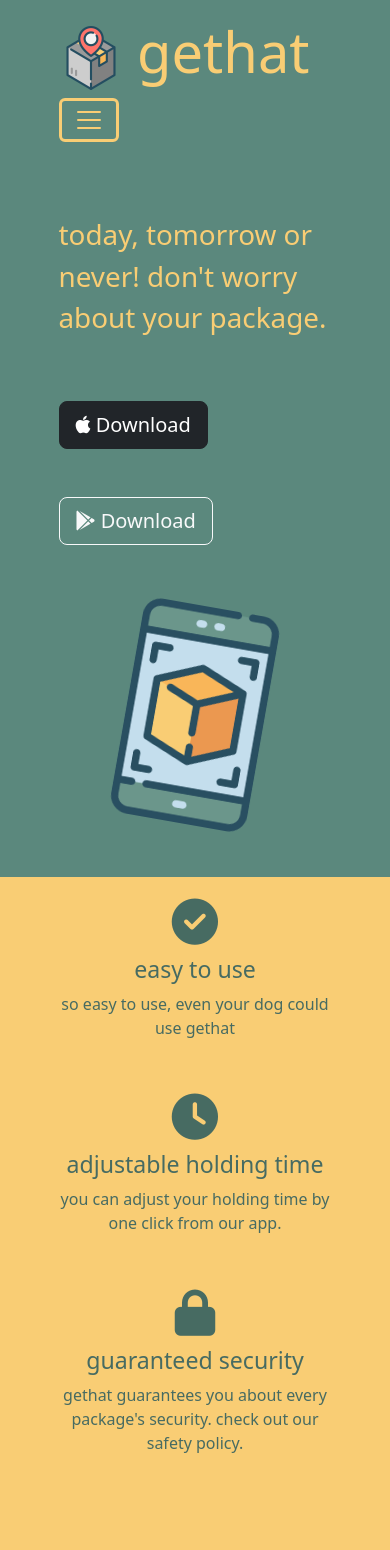
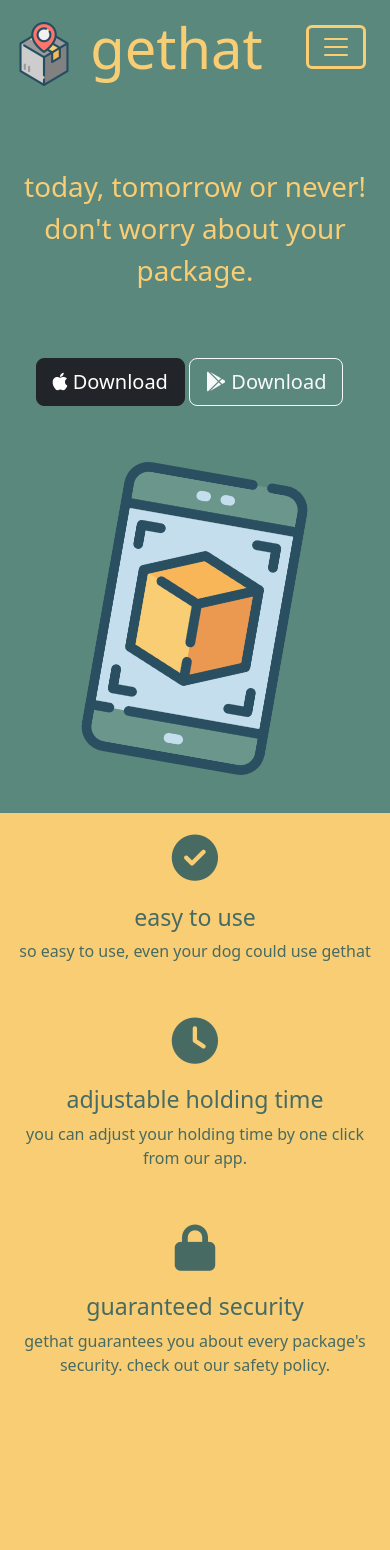
Before and after one commit to erendagasan/gethat, a PHP site: page / in a window 390 px wide. After the commit the page ends 1375 px from the top, so only its background shows below. Run offline with PHP 8.4, Linux system fonts and the light colour scheme; some libraries are stand-ins or nearby versions.

Commit message:
Update style.css

```diff
--- a/style.css
+++ b/style.css
@@ -61,6 +61,13 @@ h1 {
   padding: 1% 15%;
 }
 
+@media screen and (max-width: 600px) {
+  .container-fluid {
+    padding: 0% 3%;
+    text-align: center;
+  }
+}
+
 .download-buttons {
   margin: 5% 3% 5% 0;
 }
```
